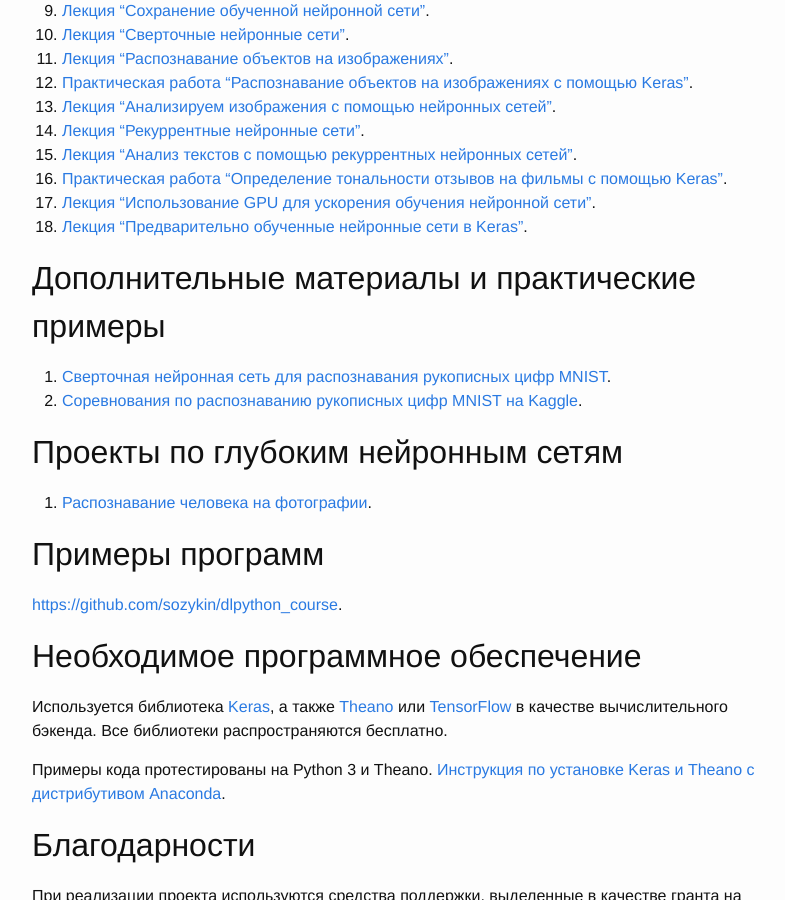
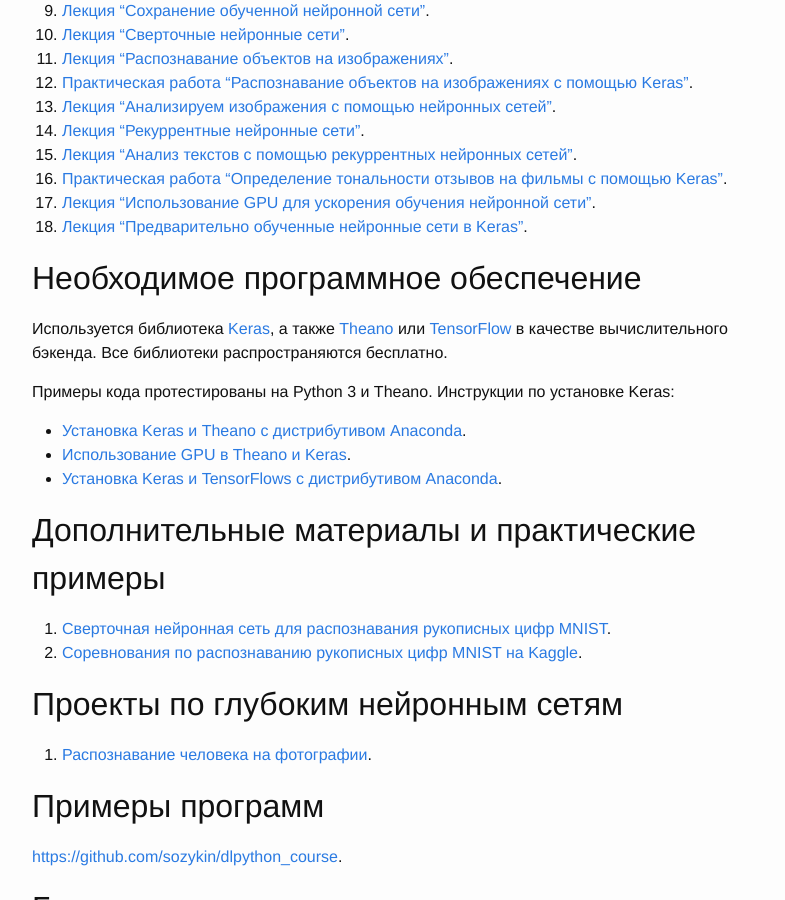
Before and after one commit to sozykin/asozykin.ru, a Jekyll site: the page built from _pages/courses/nnpython.md, in a window 1280 px wide and 900 px high, scrolled down 1032 px. Shown: the whole window, without its empty margins (238-1023 px from the left). Built offline with Jekyll 4.4.1, drawn with Linux system fonts in a browser that asks for light colours; comment, search, counter and statistics services are not loaded.

Commit message:
Deep Learning in Python Course description is updated

```diff
--- a/_pages/courses/nnpython.md
+++ b/_pages/courses/nnpython.md
@@ -36,6 +36,15 @@ permalink: /courses/nnpython
 15. [Лекция "Использование GPU для ускорения обучения нейронной сети"](/deep_learning/2017/03/11/How-to-use-gpu-with-theano.html).
 16. [Лекция "Предварительно обученные нейронные сети в Keras"](/deep_learning/2017/06/06/Keras-Pretrained-Networks.html).
 
+## Необходимое программное обеспечение
+
+Используется библиотека [Keras](https://keras.io/), а также [Theano](http://deeplearning.net/software/theano/) или [TensorFlow](https://www.tensorflow.org/) в качестве вычислительного бэкенда. Все библиотеки распространяются бесплатно.
+
+Примеры кода протестированы на Python 3 и Theano. Инструкции по установке Keras:
+
+- [Установка Keras и Theano с дистрибутивом Anaconda](/deep_learning/2016/12/25/Keras-Installation.html).
+- [Использование GPU в Theano и Keras](/deep_learning/2017/04/20/How-to-use-gpu-with-theano-09.html).
+- [Установка Keras и TensorFlows с дистрибутивом Anaconda](/deep_learning/2017/09/07/Keras-Installation-TensorFlow.html).
 
 ## Дополнительные материалы и практические примеры
 
@@ -50,12 +59,6 @@ permalink: /courses/nnpython
 
 [https://github.com/sozykin/dlpython_course](https://github.com/sozykin/dlpython_course).
 
-## Необходимое программное обеспечение
-
-Используется библиотека [Keras](https://keras.io/), а также [Theano](http://deeplearning.net/software/theano/) или [TensorFlow](https://www.tensorflow.org/) в качестве вычислительного бэкенда. Все библиотеки распространяются бесплатно.
-
-Примеры кода протестированы на Python 3 и Theano. [Инструкция по установке Keras и Theano с дистрибутивом Anaconda](/deep_learning/2016/12/25/Keras-Installation.html).
-
 ## Благодарности
 
 При реализации проекта используются средства поддержки, выделенные в качестве гранта на основании конкурса, проведенного Общероссийской общественно-государственной просветительской организации «Российское общество «Знание».
```
